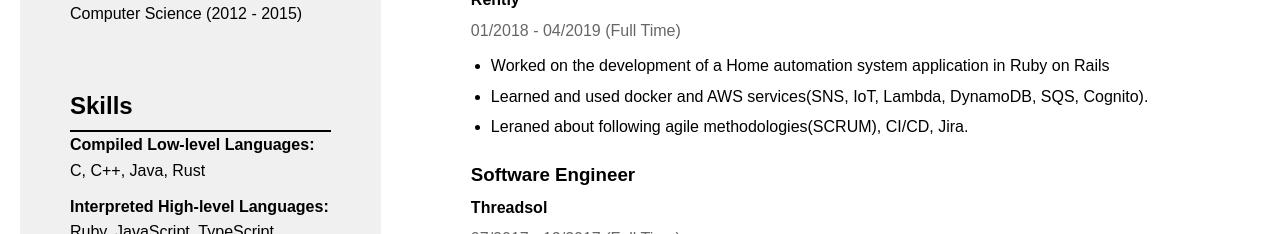
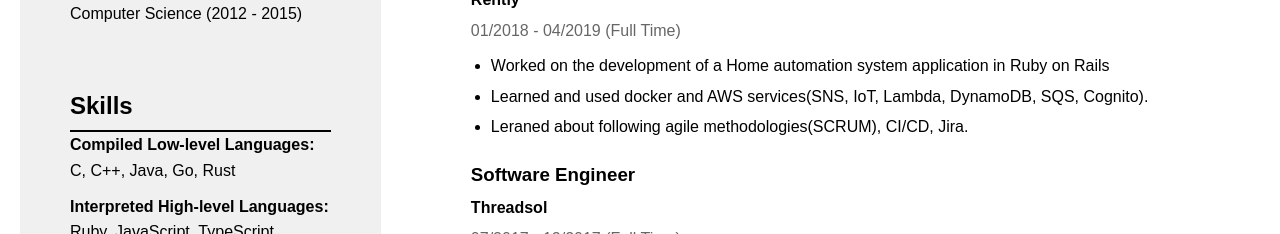
Before and after one commit to smakthe/resume-website, a React (Create React App) app: page / in a window 1280 px wide. Shown: the part 1520-1754 px from the top of the page. Built offline with nearby package versions, Linux system fonts and the light colour scheme.

Commit message:
Update skills

```diff
--- a/src/components/Skills.js
+++ b/src/components/Skills.js
@@ -25,7 +25,7 @@ const Skills = () => (
   <SkillsContainer>
     <Title>Skills</Title>
     <SkillList>
-      <SkillItem><strong>Compiled Low-level Languages:</strong> C, C++, Java, Rust </SkillItem>
+      <SkillItem><strong>Compiled Low-level Languages:</strong> C, C++, Java, Go, Rust </SkillItem>
       <SkillItem><strong>Interpreted High-level Languages:</strong> Ruby, JavaScript, TypeScript, Python, PHP </SkillItem>
       <SkillItem><strong>Relational Databases:</strong> MySQL, PostgreSQL </SkillItem>
       <SkillItem><strong>Non-relational Databases:</strong> MongoDB, Redis </SkillItem>
```
